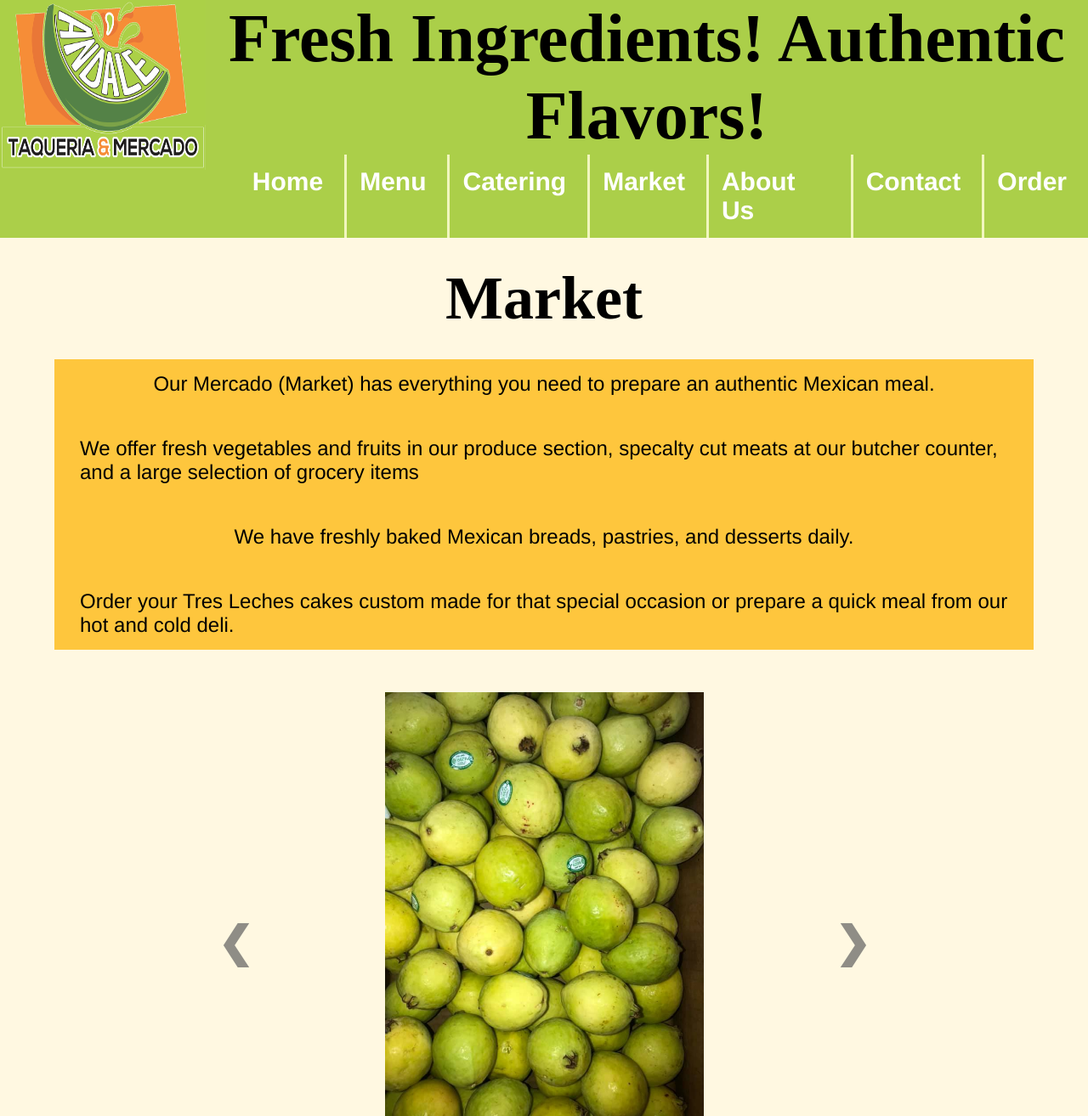
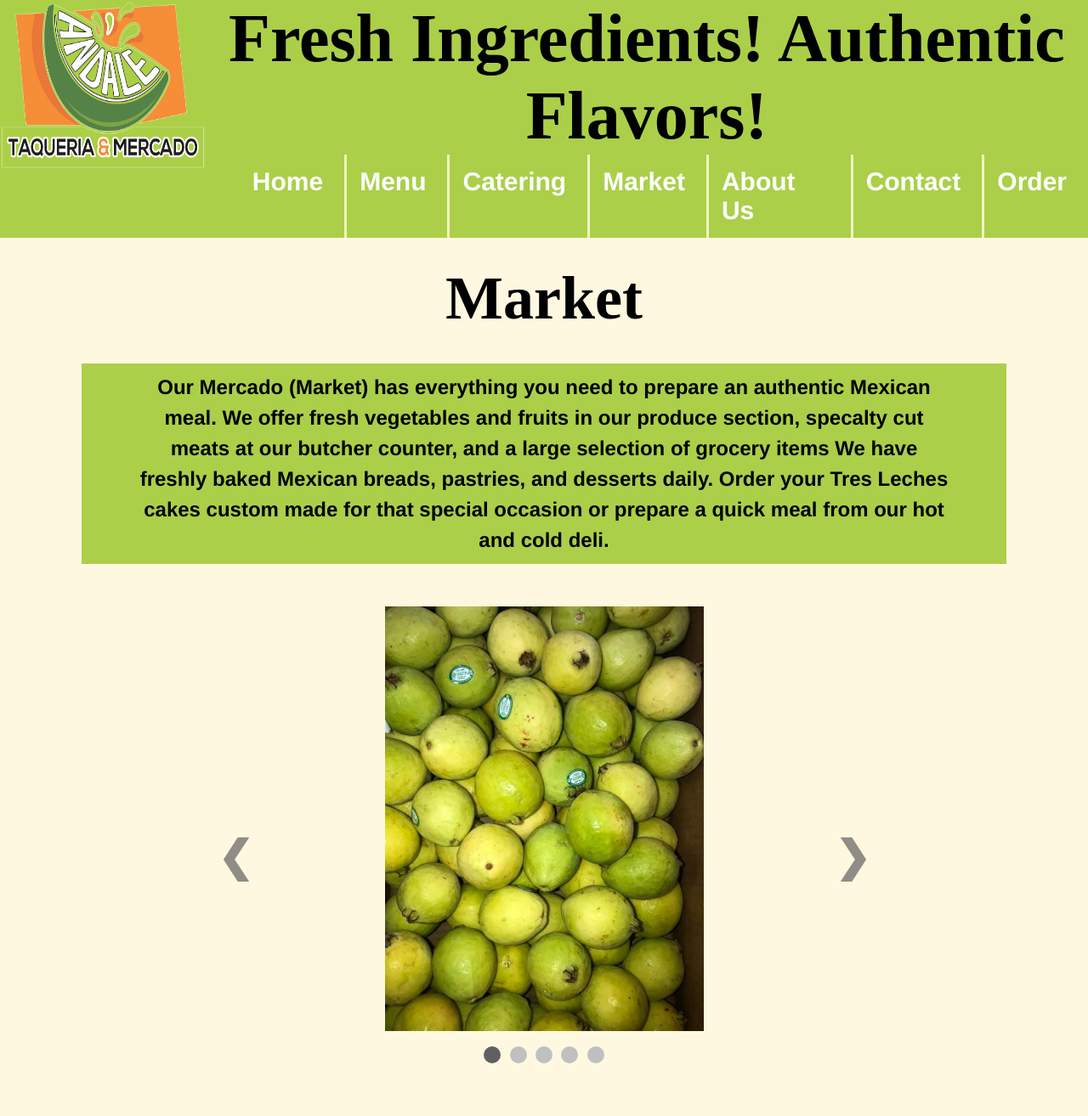
Before and after one commit to kouYang2015/JTD-AndaleTaqueriaMercado, a PHP site: page /market.php in a window 1280 px wide. Shown: the top 1314 px of the page at 85% size. Run offline with PHP 8.4, Linux system fonts and the light colour scheme; some web fonts are replaced.

Commit message:
updated styling of p tag to match aboutus page

```diff
--- a/src/css/market.css
+++ b/src/css/market.css
@@ -1,18 +1,3 @@
-.container {
-  display: flex;
-  flex-direction: column;
-  justify-content: center;
-  align-items: center;
-  width: 90vw;
-  background-color: #fec63d;
-  margin: auto;
-}
-
-.container p {
-  font-size: 24px;
-  padding: 15px 30px;
-}
-
 .slider {
   display: flex;
   margin: 100px;
@@ -23,3 +8,20 @@
   width: 50vw;
   height: 40vh;
 }
+.info-container {
+  text-align: center;
+}
+
+.info-container p {
+  font-weight: bold;
+  font-size: 24px;
+  margin: 5px 0px 10px 0px;
+  margin-left: auto;
+  margin-right: auto;
+  background-color: #abcf49;
+  width: fit-content;
+  min-width: 40%;
+  max-width: 75%;
+  padding: 10px 5% 10px 5%;
+  line-height: 1.5;
+}
--- a/src/market.php
+++ b/src/market.php
@@ -12,23 +12,14 @@
   <?php include 'header.html'; ?>
   <div>
     <h1 style="text-align: center; padding: 30px">Market</h1>
-    <div class="container">
+    <div class="info-container">
       <p>
         Our Mercado (Market) has everything you need to prepare an authentic
         Mexican meal.
-      </p>
-      <br />
-      <p>
         We offer fresh vegetables and fruits in our produce section, specalty
         cut meats at our butcher counter, and a large selection of grocery
         items
-      </p>
-      <br />
-      <p>
         We have freshly baked Mexican breads, pastries, and desserts daily.
-      </p>
-      <br />
-      <p>
         Order your Tres Leches cakes custom made for that special occasion or
         prepare a quick meal from our hot and cold deli.
       </p>
```
